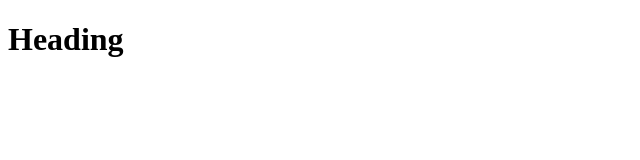
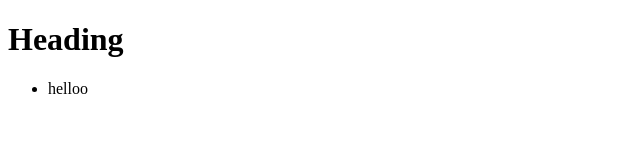
Before and after one commit to agha-safarzada/gittest3, a plain HTML site: page index.html in a window 1280 px wide. Shown: the full height of the page, 0-640 px from the left. Drawn offline with Linux system fonts and the light colour scheme.

Commit message:
Update index.html

```diff
--- a/index.html
+++ b/index.html
@@ -10,6 +10,9 @@
 
 <body>
     <h1>Heading</h1>
+    <ul>
+        <li>helloo</li>
+    </ul>
 </body>
 
 </html>
```
